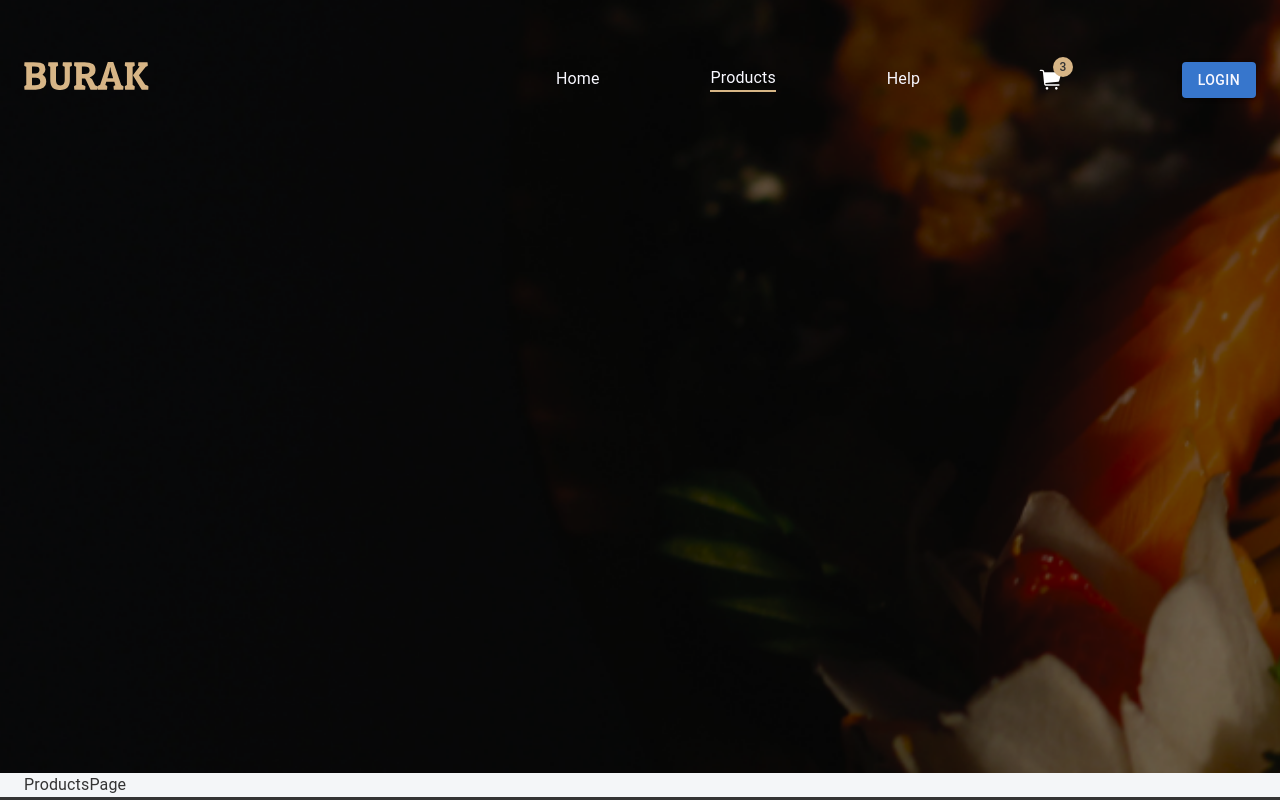
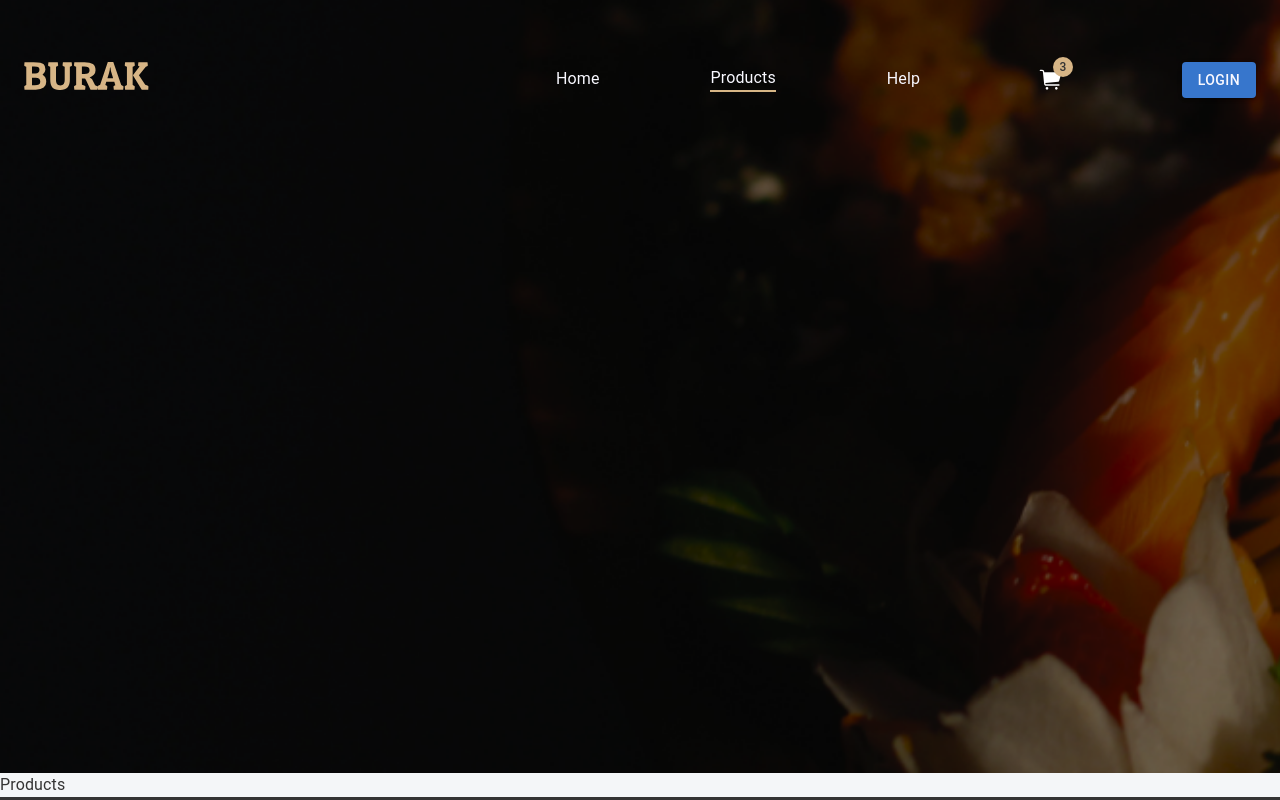
Before and after one commit to Jayson-Born/burak-react, a React (Create React App) app: page /products in a window 1280 px wide. Shown: the top 800 px of the page. Built offline with nearby package versions, Linux system fonts and the light colour scheme.

Commit message:
feat: developproductPage nested routing system

```diff
--- /dev/null
+++ b/src/app/screens/productsPage/ChosenProduct.tsx
@@ -0,0 +1,5 @@
+import React from "react";
+
+export default function ChosenProduct() {
+    return <div>ChosenProduct</div>
+}
--- /dev/null
+++ b/src/app/screens/productsPage/Products.tsx
@@ -0,0 +1,5 @@
+import React from "react";
+
+export default function Products() {
+    return <div>Products</div>
+}
--- a/src/app/screens/productsPage/index.tsx
+++ b/src/app/screens/productsPage/index.tsx
@@ -1,6 +1,21 @@
 import Container from "@mui/material/Container/Container";
 import React from "react";
+import { Route, Switch, useRouteMatch } from "react-router-dom";
+import ChosenProduct from "./ChosenProduct";
+import Products from "./Products";
 
 export default function ProductsPage(){
-    return <Container>ProductsPage</Container>;
+    const products = useRouteMatch();
+    console.log("products:", products)
+    return <div className={"products-page"}>
+        <Switch>
+            <Route path={`${products.path}/:productId`}>
+            <ChosenProduct/>
+            </Route>
+            <Route path={`${products.path}`}>
+                <Products />
+            </Route>
+
+        </Switch>
+    </div>
 }
```
